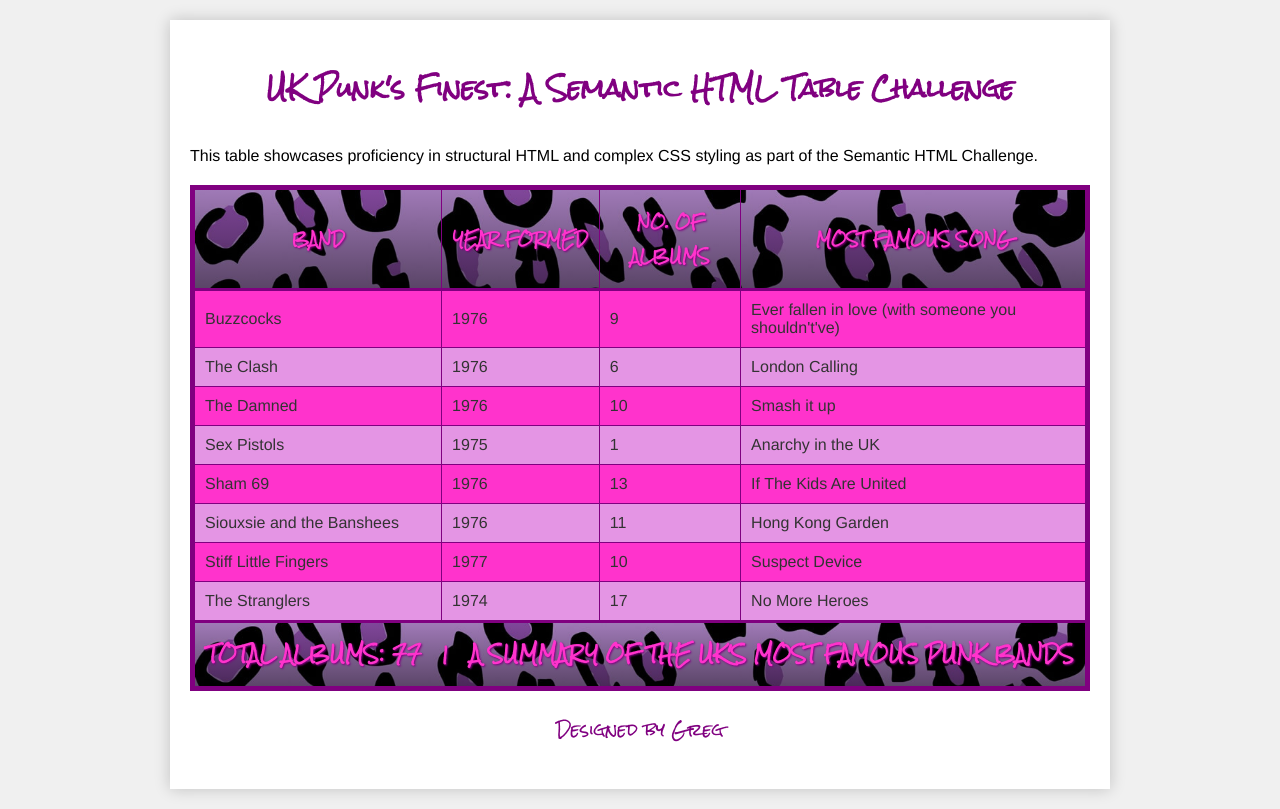
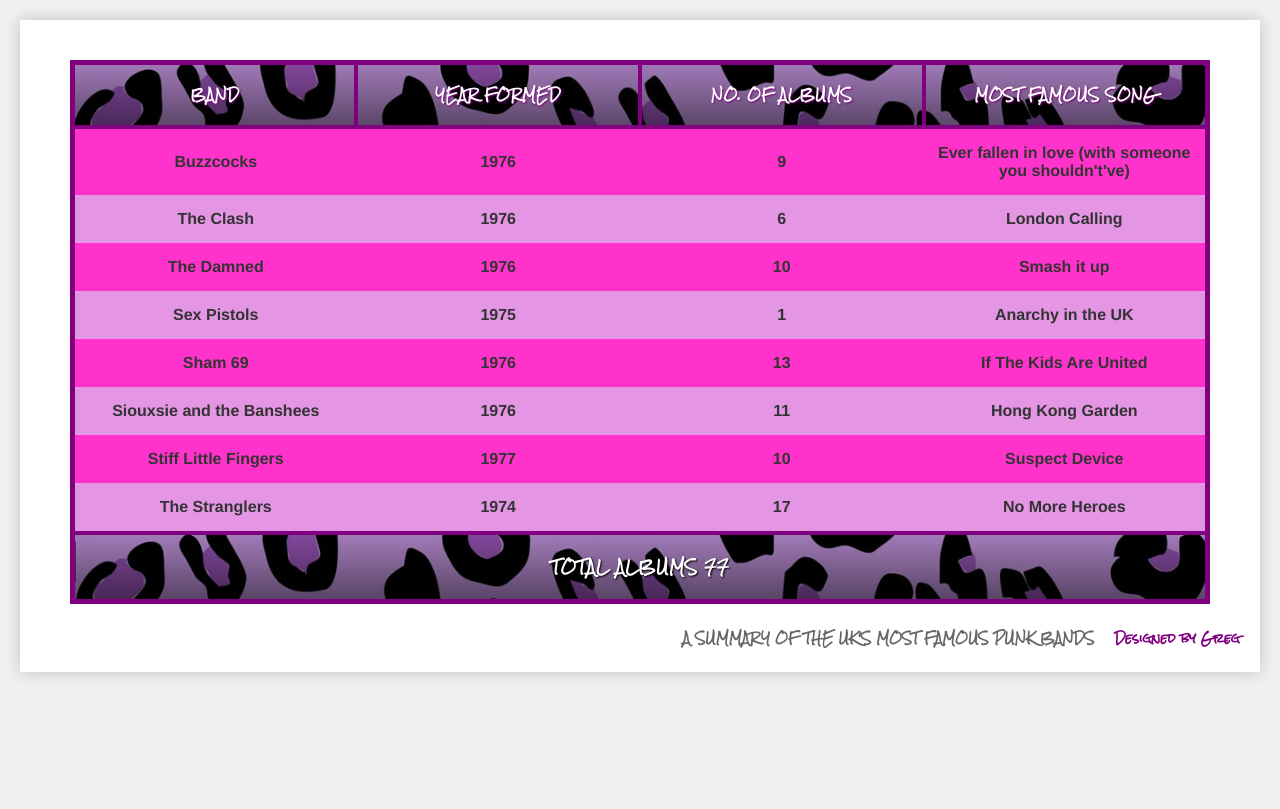
Before and after one commit to Interlaken0/semantic-html-challenge, a plain HTML site: page index.html in a window 1280 px wide. Drawn offline with Linux system fonts and the light colour scheme.

Commit message:
Refine semantic HTML table and CSS styling

```diff
--- a/index.html
+++ b/index.html
@@ -12,10 +12,6 @@
 
   <body>
     <article class="blog-post">
-      <h1>UK Punk's Finest: A Semantic HTML Table Challenge</h1>
-      <p>
-        This table showcases proficiency in structural HTML and complex CSS styling as part of the Semantic HTML Challenge.
-      </p>
 
       <table class="punk-table">
         <thead>
@@ -40,16 +36,17 @@
 
         <tfoot>
           <tr>
-            <td colspan="4">
-              TOTAL ALBUMS: 77 &nbsp; | &nbsp; A SUMMARY OF THE UK'S MOST FAMOUS PUNK BANDS
+            <td colspan="4" class="total-albums">
+              TOTAL ALBUMS 77
             </td>
           </tr>
         </tfoot>
       </table>
 
-      <footer style="text-align:center; margin: 20px 0; font-family: 'Rock Salt', cursive; color:#800080;">
-        Designed by Greg
-      </footer>
+      <div class="table-footer">
+        <div class="caption">A SUMMARY OF THE UK'S MOST FAMOUS PUNK BANDS</div>
+        <div class="designer">Designed by Greg</div>
+      </div>
     </article>
 
     <div class="glitchButton" style="position:fixed;top:20px;right:20px;"></div>
--- a/style.css
+++ b/style.css
@@ -6,7 +6,7 @@ body {
 }
 
 .blog-post {
-  max-width: 900px;
+  max-width: 1200px;
   margin: 20px auto;
   padding: 20px;
   background: #fff;
@@ -22,10 +22,11 @@ h1 {
 
 /* --- TABLE STYLING --- */
 .punk-table {
-  width: 100%;
+  width: 95%;
+  max-width: 1200px;
   border-collapse: collapse;
   table-layout: fixed;
-  margin: 20px 0;
+  margin: 20px auto;
   border: 5px solid #800080;
 }
 
@@ -47,18 +48,25 @@ h1 {
 .punk-table thead th {
   font-family: 'Rock Salt', cursive;
   text-align: center;
-  padding: 15px 10px;
-  border: 1px solid #800080;
-  border-bottom: 3px solid #800080;
+  padding: 15px 8px;
+  border-bottom: 4px solid #800080;
+  border-right: 4px solid #800080;
   text-transform: uppercase;
-  font-size: 0.9em;
+  font-size: 0.8em;
+  color: white;
+  letter-spacing: 0.5px;
+}
+
+/* Remove right border from last header cell */
+.punk-table thead th:last-child {
+  border-right: none;
 }
 
 /* Column Widths */
-.punk-table th:nth-child(1) { width: 28%; } /* BAND */
-.punk-table th:nth-child(2) { width: 17%; } /* YEAR FORMED */
-.punk-table th:nth-child(3) { width: 15%; } /* NO. OF ALBUMS */
-.punk-table th:nth-child(4) { width: 40%; } /* MOST FAMOUS SONG */
+.punk-table th:nth-child(1) { width: 25%; } /* BAND */
+.punk-table th:nth-child(2) { width: 25%; } /* YEAR FORMED */
+.punk-table th:nth-child(3) { width: 25%; } /* NO. OF ALBUMS */
+.punk-table th:nth-child(4) { width: 25%; } /* MOST FAMOUS SONG */
 
 /* Table Body Styling */
 .punk-table tbody {
@@ -78,17 +86,59 @@ h1 {
 
 /* Data Cells */
 .punk-table tbody td {
-  padding: 10px;
-  border: 1px solid #800080;
-  text-align: left;
+  padding: 15px 10px;
+  text-align: center;
+  font-weight: bold;
 }
 
 /* Footer Cell Styling */
 .punk-table tfoot td {
   text-align: center;
-  padding: 10px;
-  font-size: 1.1em;
+  padding: 15px 10px;
+  font-size: 0.9em;
   font-weight: bold;
-  border: 1px solid #800080;
-  border-top: 3px solid #800080;
+  border-top: 4px solid #800080;
+  background: linear-gradient(rgba(0,0,0,0.1), rgba(0,0,0,0.5)),
+              url("../assets/leopardskin.jpg");
+  background-size: cover;
+  color: white;
+  text-shadow: 1px 1px 2px #000;
 }
+
+.total-albums {
+  font-family: 'Rock Salt', cursive;
+  text-align: center;
+  letter-spacing: 0.5px;
+  font-size: 0.9em;
+  padding: 15px 10px;
+  background: linear-gradient(rgba(0,0,0,0.1), rgba(0,0,0,0.5)),
+              url("../assets/leopardskin.jpg");
+  background-size: cover;
+  color: white;
+  text-shadow: 1px 1px 2px #000;
+}
+
+/* Table Footer Styling */
+.table-footer {
+  display: flex;
+  justify-content: space-between;
+  align-items: center;
+  margin-top: 10px;
+}
+
+.caption {
+  font-family: 'Rock Salt', cursive;
+  color: #666;
+  font-size: 12px;
+  font-weight: bold;
+  text-align: right;
+  flex-grow: 1;
+}
+
+.designer {
+  font-family: 'Rock Salt', cursive;
+  color: #800080;
+  font-size: 12px;
+  font-weight: bold;
+  margin-left: 20px;
+}
```
